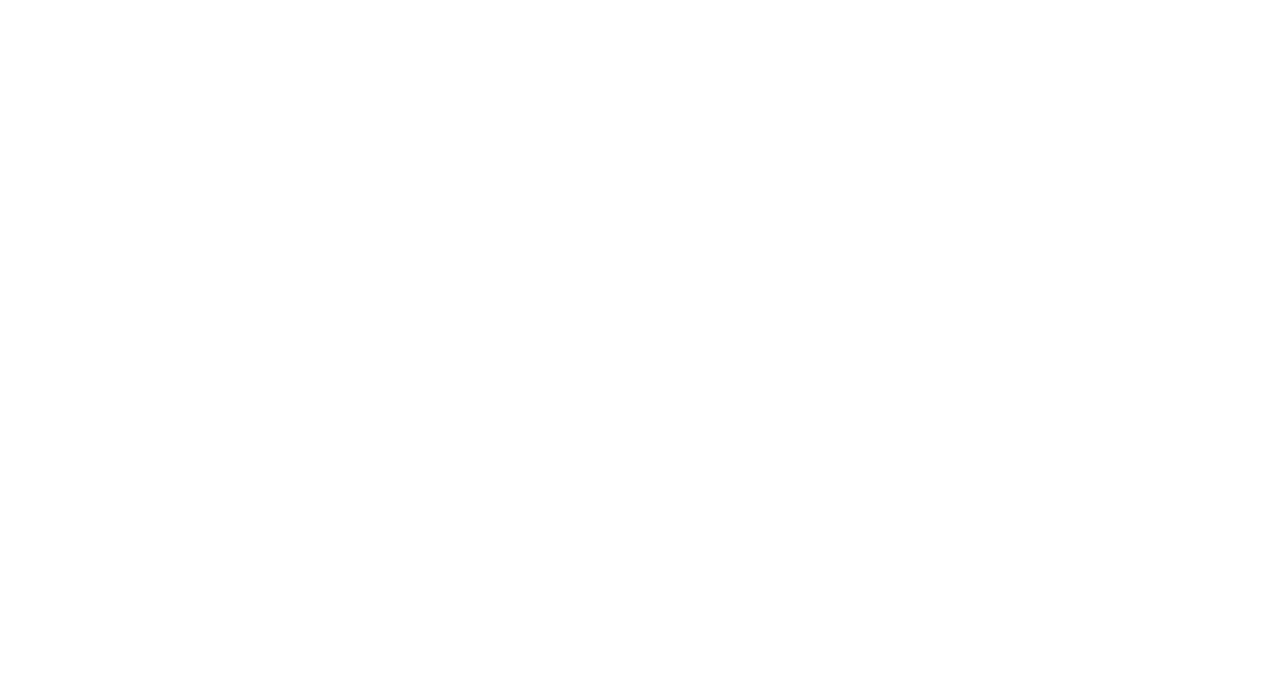
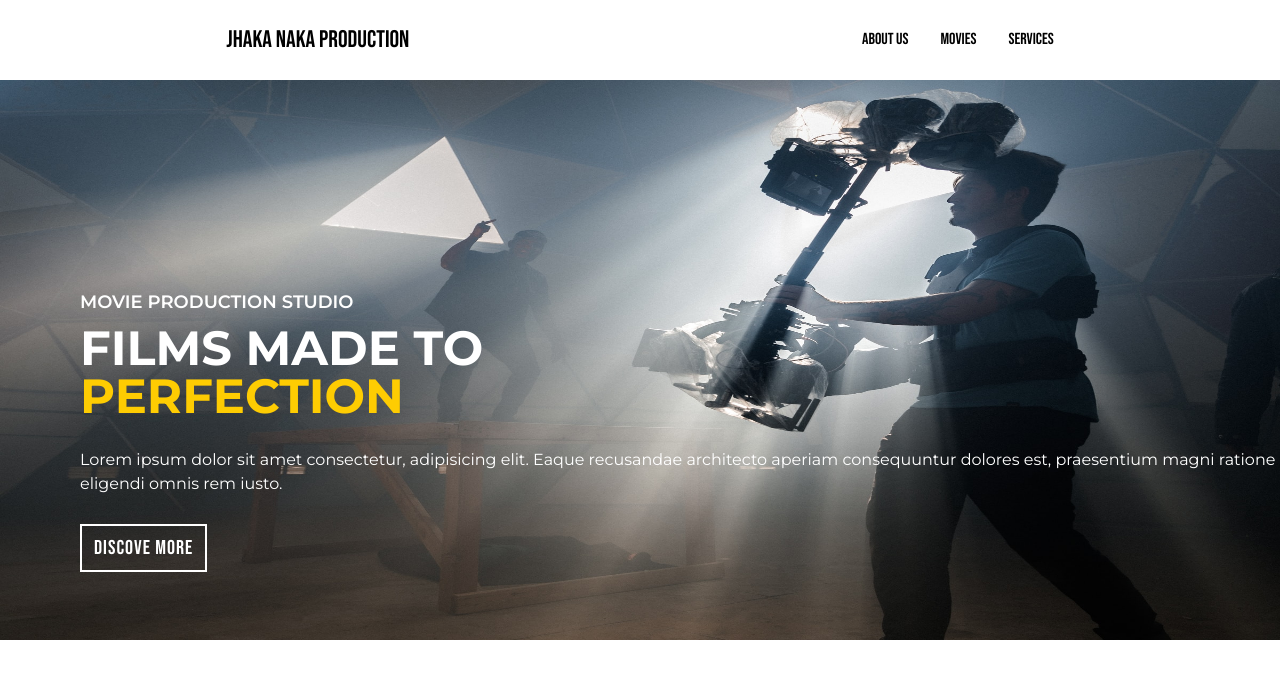
Before and after one commit to saifulislam1431/movie-production-house, a plain HTML site: page index.html in a window 1280 px wide. Drawn offline with nearby package versions, Linux system fonts and the light colour scheme.

Commit message:
Navbar and banner added

```diff
--- a/index.html
+++ b/index.html
@@ -23,7 +23,7 @@
                         secondary: '#131313',
                         third: '#4E4E4E',
                     },
-                    fontFamily:{
+                    fontFamily: {
                         bebas: ["Bebas Neue", "cursive"],
                         montserrat: ["Montserrat", "sans-serif"],
                     }
@@ -32,10 +32,47 @@
             }
         }
     </script>
+    <!-- Custom CSS -->
+    <link rel="stylesheet" href="style.css">
 </head>
 
 <body>
+    <header>
+        <div class="container mx-auto">
+            <!-- Navbar -->
+            <nav class=" font-bebas flex justify-around items-center h-20 bg-white fixed top-0 left-0 right-0 ">
+                <div class="log-name">
+                    <h1 class="text-2xl">Jhaka naka production</h1>
+                </div>
+                <ul class="nav-items flex space-x-8">
+                    <li class="nav-item uppercase ">about us</li>
+                    <li class="nav-item uppercase ">movies</li>
+                    <li class="nav-item uppercase ">services</li>
+                </ul>
+            </nav>
 
+        </div>
+    </header>
+
+    <main>
+
+        <!-- Banner -->
+        <section class="banner pt-20 mt-20 bg-[url('./images/banner.jpg')]">
+
+          <div class="container mx-auto mt-32 pl-3 md:pl-20">
+            <div class="details font-montserrat text-white">
+                <h2 class="text-lg pb-2 uppercase font-semibold">Movie production studio</h2>
+                <h1 class="uppercase text-5xl font-bold pb-7">Films made to <br><span class="text-primary">Perfection</span></h1>
+                <p>Lorem ipsum dolor sit amet consectetur, adipisicing elit. Eaque recusandae architecto aperiam consequuntur dolores est, praesentium magni ratione eligendi omnis rem iusto.</p>
+                <button class="mt-7 py-2 px-3 uppercase font-bebas text-xl tracking-wider border-white border-2 hover:bg-primary hover:border-none">Discove more</button>
+
+            </div>
+
+          </div>
+
+
+        </section>
+    </main>
 
 
 </body>
--- /dev/null
+++ b/style.css
@@ -0,0 +1,4 @@
+.banner{
+    height: 70vh;
+    background-size: 100% 100%;
+}
```
